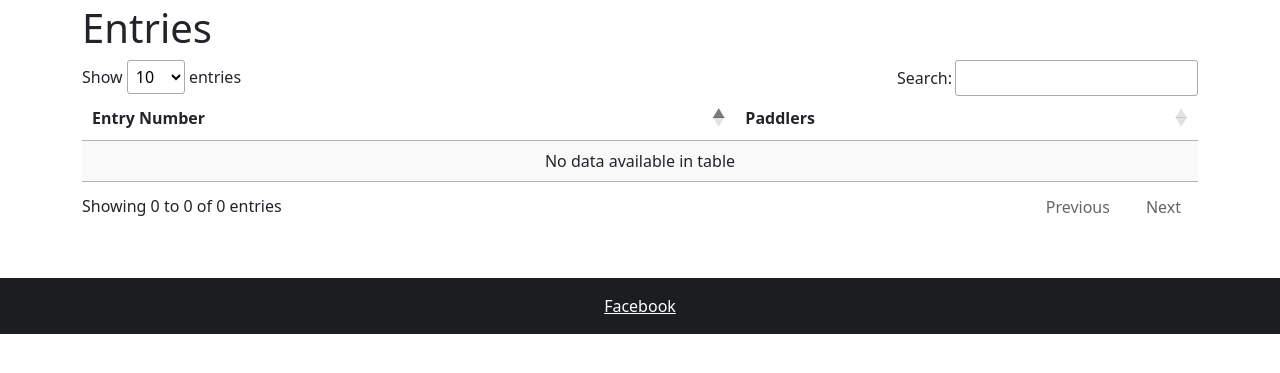
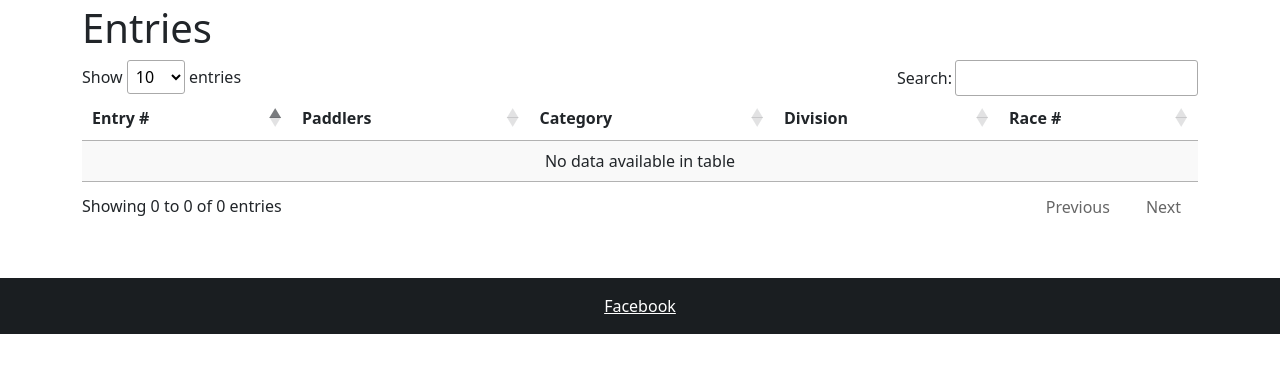
Before and after one commit to datawookie/paddle, a Flask app: page /race/1 in a window 1280 px wide. Shown: the part 56-429 px from the top of the page. Run offline with Flask 2, Linux system fonts and the light colour scheme; data that the repository does not hold is empty; some libraries are stand-ins or nearby versions.

Commit message:
feat: Add division column to entry table

```diff
--- a/kanoe/templates/race.j2
+++ b/kanoe/templates/race.j2
@@ -13,8 +13,11 @@
 <table id="entries" class="display" style="width:100%">
     <thead>
         <tr>
-            <th>Entry Number</th>
+            <th>Entry #</th>
             <th>Paddlers</th>
+            <th>Category</th>
+            <th>Division</th>
+            <th>Race #</th>
         </tr>
     </thead>
     <tbody>
@@ -22,6 +25,9 @@
         <tr>
             <td><a href="{{ url_for('entry', race_id=race_id, entry_id=entry.id) }}">{{ entry.entry_number }}</a></td>
             <td>{{ entry }}</td>
+            <td></td>
+            <td>{{ entry.division }}</td>
+            <td></td>
         </tr>
 {% endfor %}
     </tbody>
```
